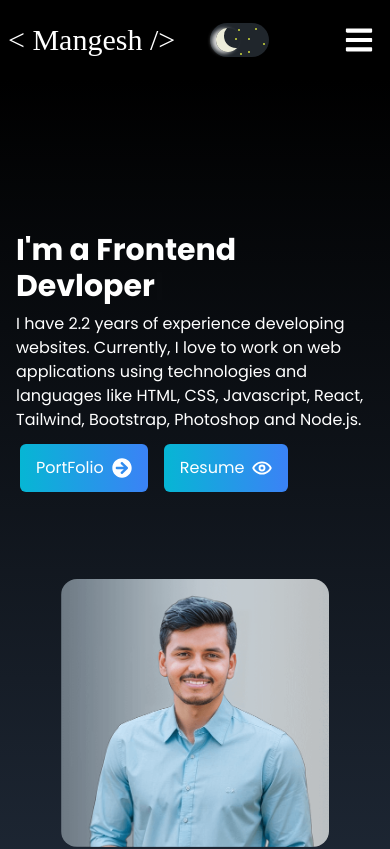
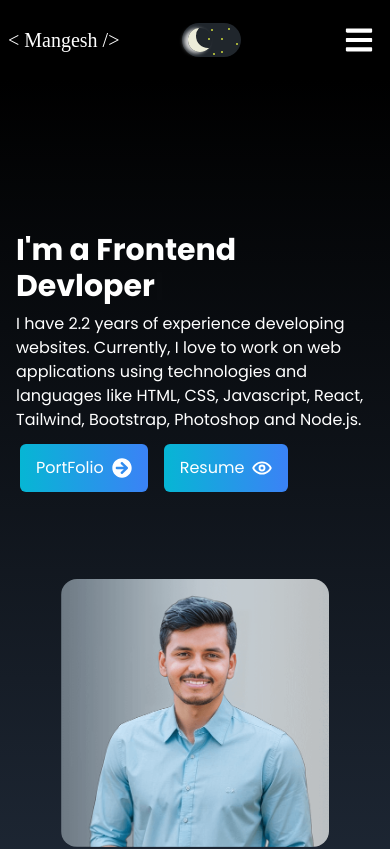
Before and after one commit to mbl43/Portfolio, a React (Vite) app: page / in a window 390 px wide. Shown: the top 849 px of the page. Built offline with nearby package versions, Linux system fonts and the light colour scheme; a web font is replaced by a local one.

Commit message:
Update Navbar.jsx

```diff
--- a/src/Components/Navbar.jsx
+++ b/src/Components/Navbar.jsx
@@ -29,7 +29,7 @@ function Navbar() {
   return (
     <div className="flex z-50 justify-between items-center bg-black w-full h-20 text-white md:justify-around sticky backdrop-filter backdrop-blur-sm bg-opacity-35 top-0">
       <div>
-        <h1 className="text-3xl pl-2 ">
+        <h1 className="text-xl md:text-3xl pl-2">
           <a href="/"
           >{"< Mangesh />"}</a>
         </h1>
```
